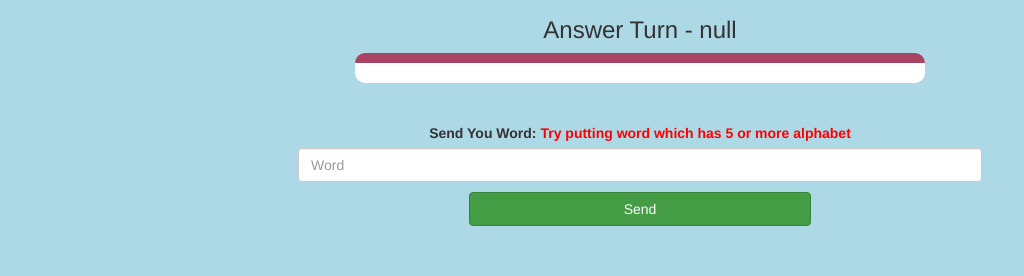
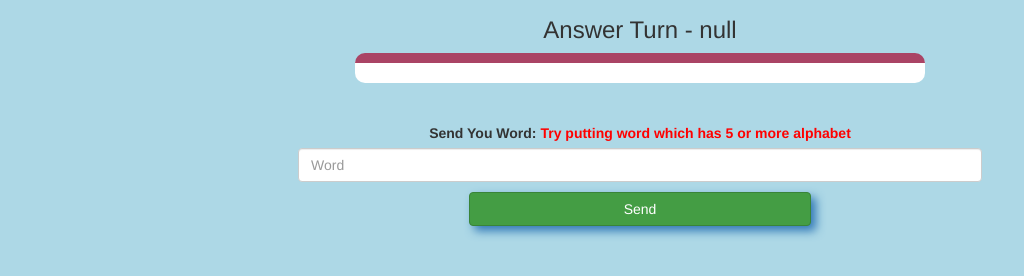
Before and after one commit to op-girl/Guess-the-word, a plain HTML site: page game_page.html in a window 1280 px wide. In both pictures the pointer is over the button "Send". Shown: the part 182-458 px from the top of the page, without its empty margins (0-1024 px from the left). Drawn offline with nearby package versions, Linux system fonts and the light colour scheme.

Commit message:
Update game.css

```diff
--- a/game.css
+++ b/game.css
@@ -31,6 +31,7 @@ button {
 
 button:hover {
 	transform: translateY(-10px);
+	box-shadow: 5px 5px 10px #337ab7;
 }
 
 #word {
```
